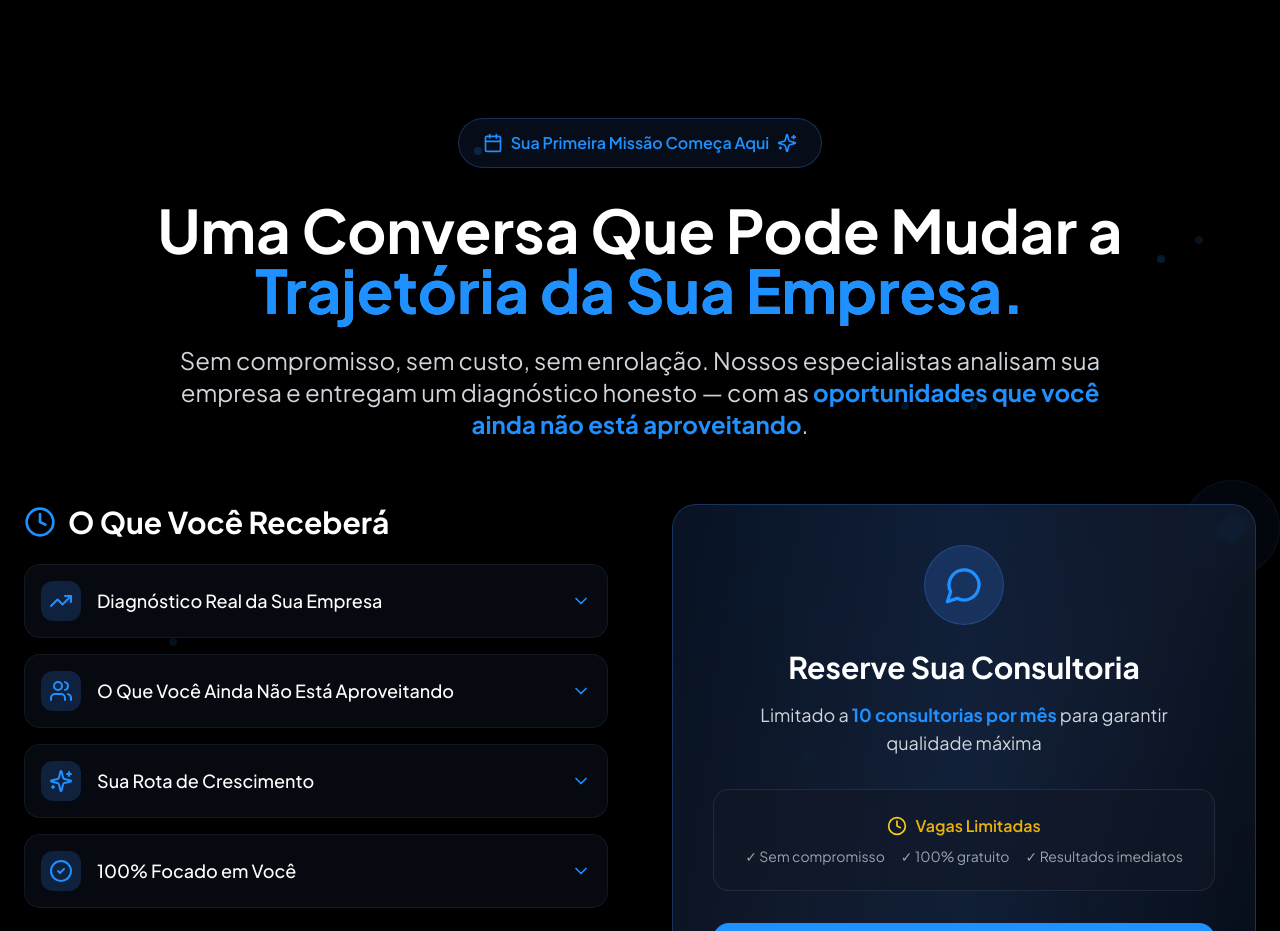
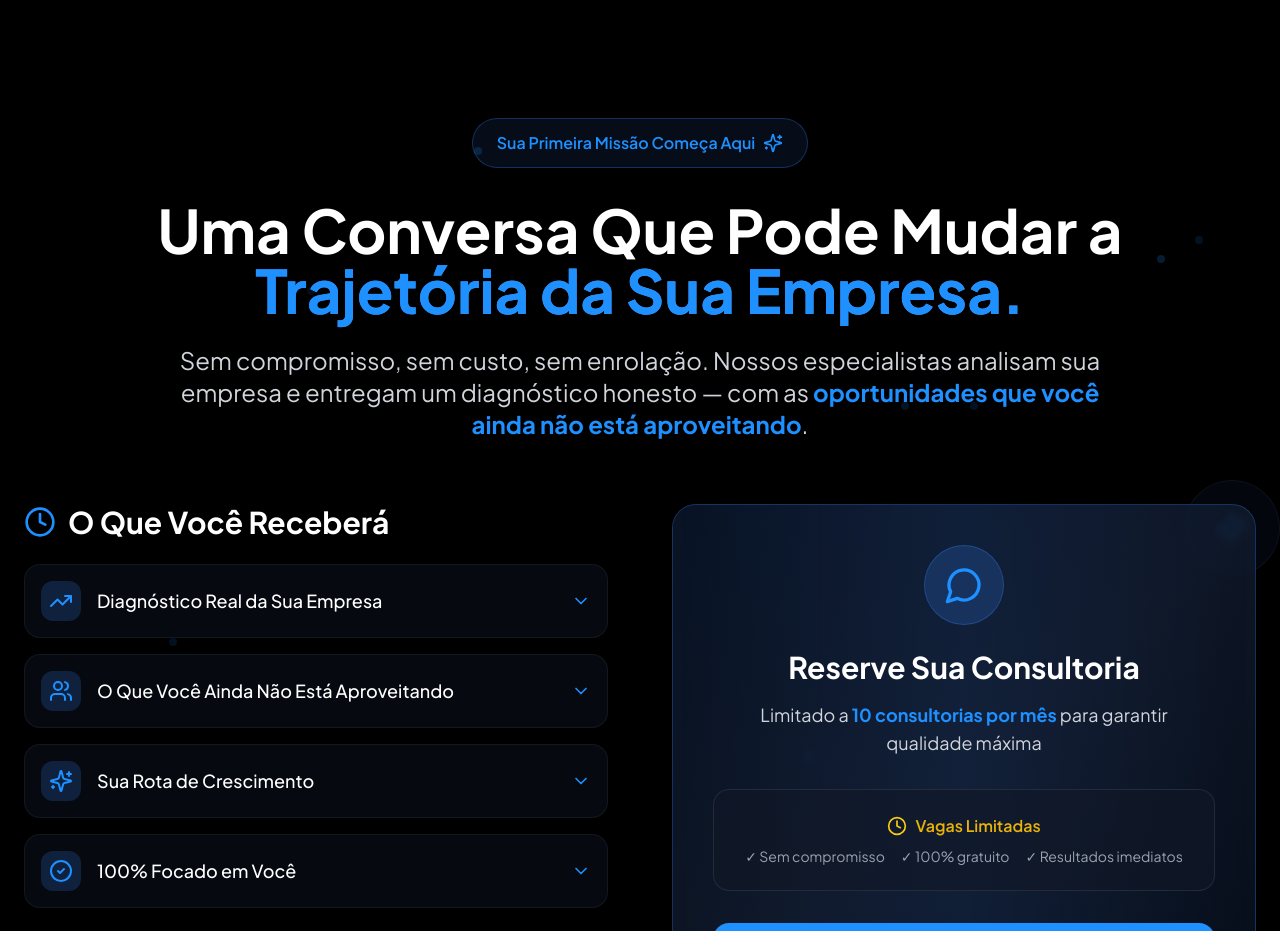
Before and after one commit to ceomaxsterling-ui/simple-home-page, a React (Vite) app: page / in a window 1280 px wide. Shown: the part 5820-6751 px from the top of the page. Built offline with nearby package versions, Linux system fonts and the light colour scheme.

Commit message:
Visual edit in Lovable
Edited UI in Lovable

```diff
--- a/src/components/ConsultancySection.tsx
+++ b/src/components/ConsultancySection.tsx
@@ -1,6 +1,6 @@
 import React, { useState, useRef } from 'react';
 import { Button } from '@/components/ui/button';
-import { Calendar, Clock, Users, TrendingUp, MessageCircle, CheckCircle2, Sparkles, ArrowRight, Phone, ChevronDown, Store, ShoppingCart } from 'lucide-react';
+import { Clock, Users, TrendingUp, MessageCircle, CheckCircle2, Sparkles, ArrowRight, Phone, ChevronDown, Store, ShoppingCart } from 'lucide-react';
 import { Collapsible, CollapsibleContent, CollapsibleTrigger } from '@/components/ui/collapsible';
 import { WHATSAPP_URL } from '@/config/links';
 
@@ -126,7 +126,7 @@ const ConsultancySection = () => {
           {/* Header with Badge - Mobile Optimized */}
           <div className="text-center mb-12 md:mb-16 px-3 sm:px-0">
             <div className="inline-flex items-center space-x-2 bg-blue-500/10 border border-blue-500/30 rounded-full px-4 sm:px-6 py-2 sm:py-3 mb-6 sm:mb-8">
-              <Calendar className="w-4 h-4 sm:w-5 sm:h-5 text-elevix-blue" />
+
               <span className="text-elevix-blue font-semibold text-sm sm:text-base">Sua Primeira Missão Começa Aqui </span>
               <Sparkles className="w-4 h-4 sm:w-5 sm:h-5 text-elevix-blue" />
             </div>
```
